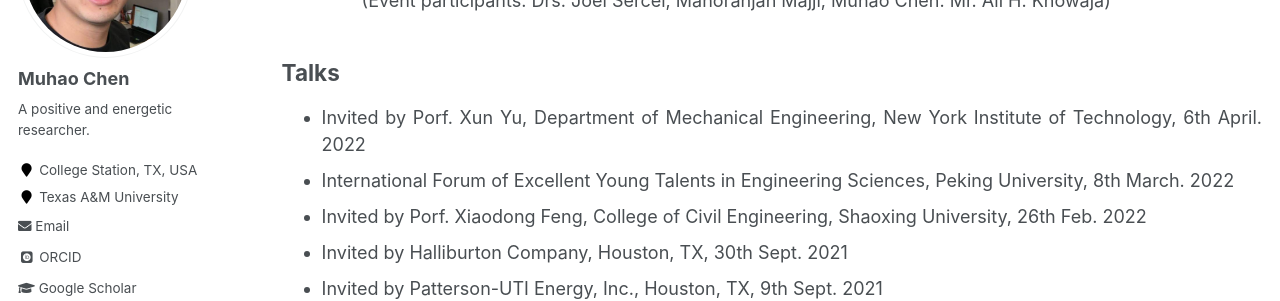
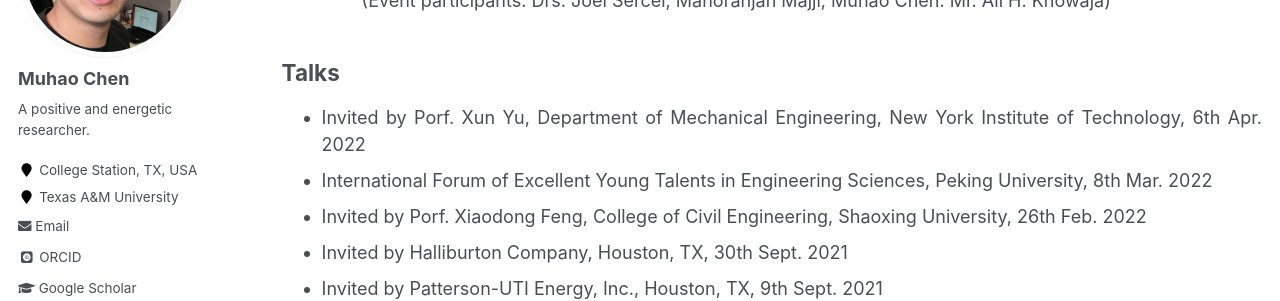
Before and after one commit to Muhao-Chen/muhao-chen.github.io, a Jekyll site: the page built from _pages/professional-activities.md, in a window 1280 px wide and 900 px high, scrolled down 573 px. Shown: the part 153-454 px from the top of the window. Built offline with Jekyll 4.4.1, drawn with Linux system fonts in a browser that asks for light colours; some web fonts are replaced.

Commit message:
Update professional-activities.md

```diff
--- a/_pages/professional-activities.md
+++ b/_pages/professional-activities.md
@@ -32,8 +32,8 @@ toc_max_header: 1
 
 
 ## Talks
-* Invited by Porf. Xun Yu, Department of Mechanical Engineering, New York Institute of Technology, 6th April. 2022
-* International Forum of Excellent Young Talents in Engineering Sciences, Peking University, 8th March. 2022
+* Invited by Porf. Xun Yu, Department of Mechanical Engineering, New York Institute of Technology, 6th Apr. 2022
+* International Forum of Excellent Young Talents in Engineering Sciences, Peking University, 8th Mar. 2022
 * Invited by Porf. Xiaodong Feng, College of Civil Engineering, Shaoxing University, 26th Feb. 2022
 * Invited by Halliburton Company, Houston, TX, 30th Sept. 2021
 * Invited by Patterson-UTI Energy, Inc., Houston, TX, 9th Sept. 2021
```
